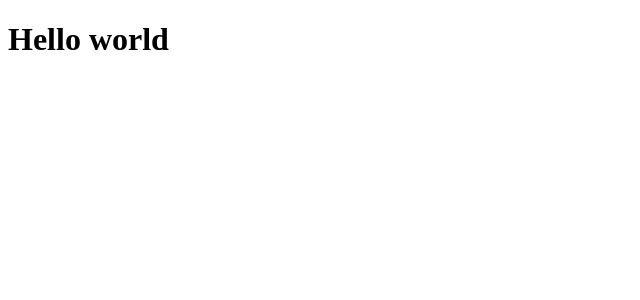
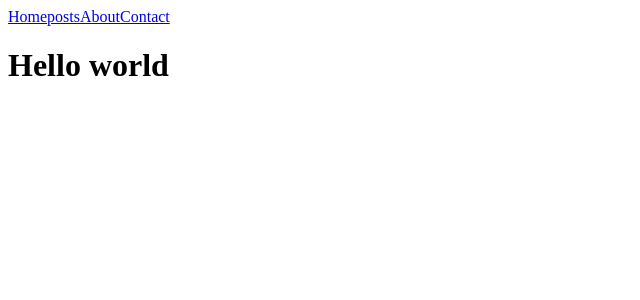
Before and after one commit to chrisvaillancourt/website, a Nuxt app: page / in a window 1280 px wide. Shown: the top 300 px of the page, without its empty margins (0-640 px from the left). Built offline with nearby package versions, Linux system fonts and the light colour scheme.

Commit message:
feat(components): add app nav

```diff
--- a/app.vue
+++ b/app.vue
@@ -1,6 +1,7 @@
 <template>
   <div>
     <NuxtLayout>
+      <AppNav />
       <NuxtPage />
     </NuxtLayout>
   </div>
--- /dev/null
+++ b/components/App/AppNav.vue
@@ -0,0 +1,30 @@
+<script setup lang="ts">
+const links = new Set([
+  {
+    to: "/",
+    text: "Home",
+  },
+  {
+    to: "/posts",
+    text: "posts",
+  },
+  {
+    to: "/about",
+    text: "About",
+  },
+  {
+    to: "/contact",
+    text: "Contact",
+  },
+]);
+</script>
+
+<template>
+  <nav>
+    <NuxtLink v-for="{ to, text } in links" :key="text" :to="to">
+      {{ text }}
+    </NuxtLink>
+  </nav>
+</template>
+
+<style module></style>
```
